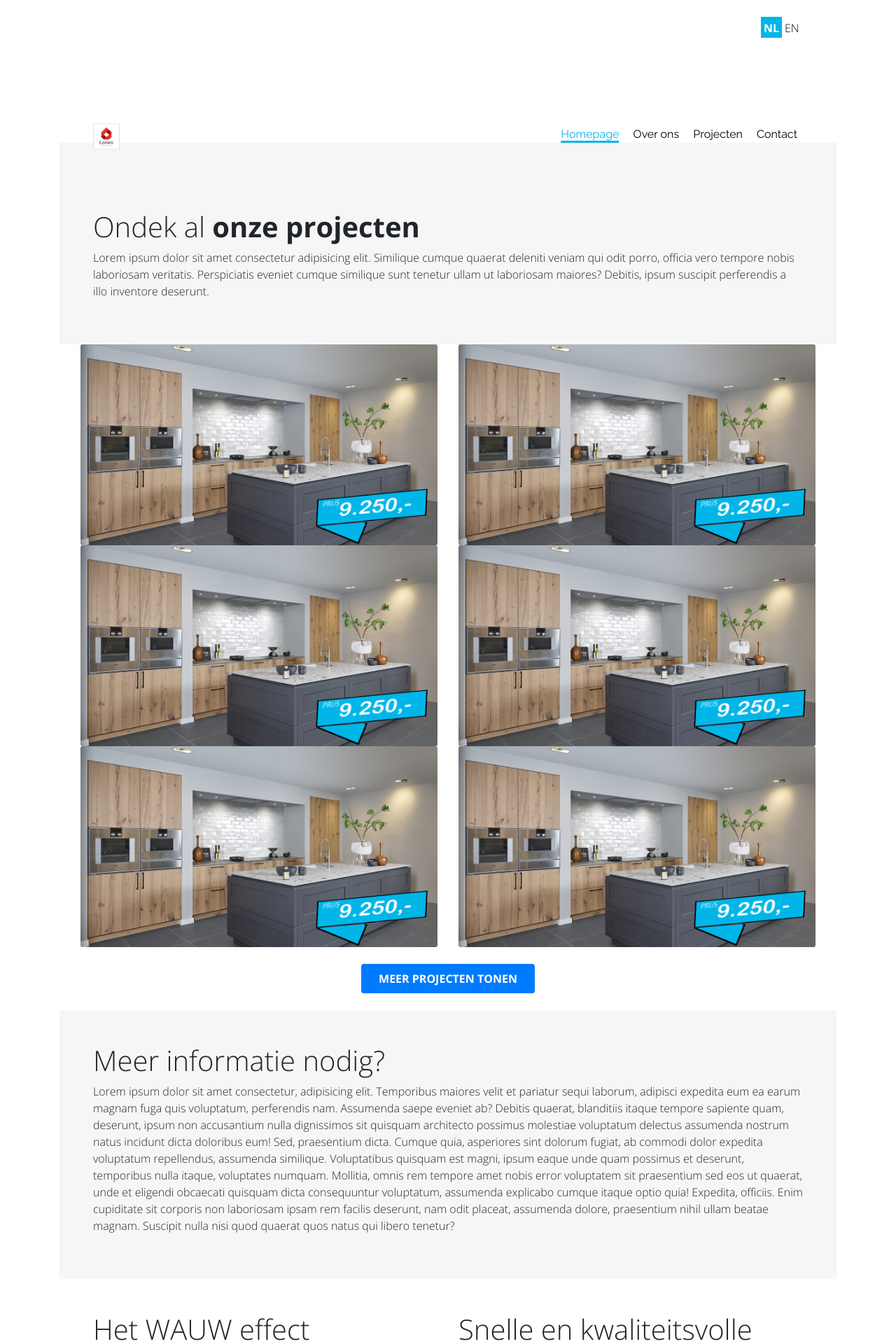
After one commit to tibomelis/Opdracht1_website, a PHP site: page /bootstrap/index-bootstrap.html in a window 1280 px wide. The commit adds this page. Shown: the top 1920 px of the page at 70% size. Run offline with PHP 8.4, Linux system fonts and the light colour scheme.

Commit message:
bootstrap implementeren

```diff
--- /dev/null
+++ b/bootstrap/index-bootstrap.html
@@ -0,0 +1,303 @@
+<!--
+    Auteur:         Tibo Melis
+    Omschrijving:   Een opdracht van MaxServ
+    Datum:          9/1/2022
+    Bestand:        De html code voor de website
+
+ -->
+
+<!DOCTYPE html>
+<html lang="nl">
+    <head>
+        <title>Lorem</title>
+        <meta charset="UTF-8">
+        <meta http-equiv="X-UA-Compatible" content="IE=edge">
+        <meta name="viewport" content="width=device-width, initial-scale=1.0">
+
+        <!-- Bootstrap stylesheets -->
+        <link rel="stylesheet" href="https://cdn.jsdelivr.net/npm/bootstrap@4.1.3/dist/css/bootstrap.min.css"
+            integrity="sha384-MCw98/SFnGE8fJT3GXwEOngsV7Zt27NXFoaoApmYm81iuXoPkFOJwJ8ERdknLPMO" crossorigin="anonymous">
+
+        <!-- Bootstrap scripts -->
+        <script src="https://code.jquery.com/jquery-3.3.1.slim.min.js"
+            integrity="sha384-q8i/X+965DzO0rT7abK41JStQIAqVgRVzpbzo5smXKp4YfRvH+8abtTE1Pi6jizo" crossorigin="anonymous"
+            defer></script>
+        <script src="https://cdn.jsdelivr.net/npm/popper.js@1.14.3/dist/umd/popper.min.js"
+            integrity="sha384-ZMP7rVo3mIykV+2+9J3UJ46jBk0WLaUAdn689aCwoqbBJiSnjAK/l8WvCWPIPm49" crossorigin="anonymous"
+            defer></script>
+        <script src="https://cdn.jsdelivr.net/npm/bootstrap@4.1.3/dist/js/bootstrap.min.js"
+            integrity="sha384-ChfqqxuZUCnJSK3+MXmPNIyE6ZbWh2IMqE241rYiqJxyMiZ6OW/JmZQ5stwEULTy" crossorigin="anonymous"
+            defer></script>
+
+        <!-- Eigen links -->
+        <link rel="stylesheet" href="./style.css">
+
+        <link rel="shortcut icon" href="./../images/lorem-logo.png">
+    </head>
+    <body class="container">
+        <!--
+            logo, menu, lang-select
+        -->
+        <div class="container-fluid pl-5 pr-5">
+            <!-- language selection -->
+            <div class="mt-4 lang-sel d-flex justify-content-end">
+                <a class="p-1 lang-sel-item selected justify-self-center" href="https://maxserv.com">
+                    <p class="mb-0">NL</p>
+                </a>
+                <div></div>
+                <a class="p-1 lang-sel-item justify-self-center" href="https://maxserv.com">
+                    <p class="mb-0">EN</p>
+                </a>
+            </div>
+            <!-- logo and menu -->
+            <header class="d-flex flex-nowrap justify-content-center header">
+                <!-- logo -->
+                <img class="align-self-end border mr-auto logo-top" src="./../images/lorem-logo.png" alt="lorem-logo">
+                <!-- menu -->
+                <div class="align-self-end">
+                    <nav>
+                        <!-- hide when larger than medium show when smaller -->
+                        <div class="d-md-none">
+                            <ul class="nav nav-pills">
+                                <li class="nav-item dropdown">
+                                    <a class="nav-link dropdown-toggle" data-toggle="dropdown" href="#" role="button" aria-haspopup="true" aria-expanded="false">Menu</a>
+                                    <div class="dropdown-menu">
+                                        <a class="dropdown-item" href="https://maxserv.com">Homepage</a>
+                                        <a class="dropdown-item" href="https://maxserv.com">Over ons</a>
+                                        <a class="dropdown-item" href="https://maxserv.com">Projecten</a>
+                                        <a class="dropdown-item" href="https://maxserv.com">Contact</a>
+                                    </div>
+                                </li>
+                            </ul>
+                        </div>
+                        <!-- show when larger than medium hide when smaller -->
+                        <div class="d-none d-md-block">
+                            <a class="m-2 menu-link selected" href="https://maxserv.com">Homepage</a>
+                            <a class="m-2 menu-link" href="https://maxserv.com">Over ons</a>
+                            <a class="m-2 menu-link" href="https://maxserv.com">Projecten</a>
+                            <a class="m-2 menu-link" href="https://maxserv.com">Contact</a>
+                        </div>
+                    </nav>
+                </div>
+            </header>
+        </div>
+        <!--
+            intro text
+        -->
+        <div class="container-fluid gray-bg p-5">
+            <h1 class="pt-5">Ondek al <span class="bold">onze projecten</span></h1>
+            <p>
+                Lorem ipsum dolor sit amet consectetur adipisicing elit. Similique cumque quaerat deleniti veniam
+                qui
+                odit
+                porro, officia vero tempore nobis laboriosam veritatis. Perspiciatis eveniet cumque similique sunt
+                tenetur
+                ullam ut laboriosam maiores? Debitis, ipsum suscipit perferendis a illo inventore deserunt.
+            </p>
+        </div>
+        <!--
+            kitchen images and more projects button
+        -->
+        <div class="container-fluid">
+            <!-- kitchen images -->
+            <div class="kitchens-container container-fluid">
+                <div class="row">
+                    <a class="col-6" href="https://maxserv.com">
+                        <img class="card-img" src="./../images/image_template.png" alt="">
+                        <div class="card-img-overlay p-0"></div>
+                    </a>
+                    <a class="col-6" href="https://maxserv.com">
+                        <img class="card-img" src="./../images/image_template.png" alt="">
+                        <div class="card-img-overlay p-0"></div>
+                    </a>
+                    <a class="col-6" href="https://maxserv.com">
+                        <img class="card-img" src="./../images/image_template.png" alt="">
+                        <div class="card-img-overlay p-0"></div>
+                    </a>
+                    <a class="col-6" href="https://maxserv.com">
+                        <img class="card-img" src="./../images/image_template.png" alt="">
+                        <div class="card-img-overlay p-0"></div>
+                    </a>
+                    <a class="col-6" href="https://maxserv.com">
+                        <img class="card-img" src="./../images/image_template.png" alt="">
+                        <div class="card-img-overlay p-0"></div>
+                    </a>
+                    <a class="col-6" href="https://maxserv.com">
+                        <img class="card-img" src="./../images/image_template.png" alt="">
+                        <div class="card-img-overlay p-0"></div>
+                    </a>
+                </div>
+            </div>
+            <!-- more projects button -->
+            <div class="d-flex justify-content-center m-4">
+                <a href="https://maxserv.com">
+                    <div class="p-2 pl-4 pr-4 bg-primary text-white btn bold">MEER PROJECTEN TONEN</div>
+                </a>
+            </div>
+        </div>
+        <!--
+            need more info?
+        -->
+        <div class="container-fluid gray-bg p-5">
+            <article>
+                <h1>Meer informatie nodig?</h1>
+                <p>
+                    Lorem ipsum dolor sit amet consectetur, adipisicing elit. Temporibus maiores velit et pariatur
+                    sequi
+                    laborum, adipisci expedita eum ea earum magnam fuga quis voluptatum, perferendis nam. Assumenda
+                    saepe
+                    eveniet ab?
+                    Debitis quaerat, blanditiis itaque tempore sapiente quam, deserunt, ipsum non accusantium nulla
+                    dignissimos sit quisquam architecto possimus molestiae voluptatum delectus assumenda nostrum
+                    natus
+                    incidunt dicta doloribus eum! Sed, praesentium dicta.
+                    Cumque quia, asperiores sint dolorum fugiat, ab commodi dolor expedita voluptatum repellendus,
+                    assumenda
+                    similique. Voluptatibus quisquam est magni, ipsum eaque unde quam possimus et deserunt,
+                    temporibus
+                    nulla
+                    itaque, voluptates numquam.
+                    Mollitia, omnis rem tempore amet nobis error voluptatem sit praesentium sed eos ut quaerat, unde
+                    et
+                    eligendi obcaecati quisquam dicta consequuntur voluptatum, assumenda explicabo cumque itaque
+                    optio
+                    quia!
+                    Expedita, officiis.
+                    Enim cupiditate sit corporis non laboriosam ipsam rem facilis deserunt, nam odit placeat,
+                    assumenda
+                    dolore, praesentium nihil ullam beatae magnam. Suscipit nulla nisi quod quaerat quos natus qui
+                    libero
+                    tenetur?
+                </p>
+            </article>
+        </div>
+        <!--
+            wow effect, fast projects, ideas for website
+        -->
+        <div class="container-fluid p-5">
+            <div class="row">
+                <!-- wow effect -->
+                <div class="col">
+                    <article>
+                        <h1>Het WAUW effect</h1>
+                        <p>
+                            Lorem ipsum dolor sit amet consectetur adipisicing elit. Blanditiis fuga enim sequi, vero
+                            molestiae,
+                            doloremque voluptatibus nemo expedita explicabo nulla deserunt at reiciendis dolore. Error
+                            placeat
+                            debitis beatae tempora maiores!
+                            Sunt assumenda aliquam maxime quisquam? Quod dolore incidunt totam nemo nesciunt doloremque
+                            cupiditate officia officiis esse, maiores quidem iure in error omnis quae ullam ea
+                            asperiores?
+                            Soluta tempore labore error.
+                        </p>
+                    </article>
+                </div>
+                <!-- fast projects -->
+                <div class="col">
+                    <article>
+                        <h1>Snelle en kwaliteitsvolle projecten</h1>
+                        <p>
+                            Lorem ipsum dolor sit amet consectetur adipisicing elit. Repudiandae voluptate hic labore
+                            neque
+                            ullam pariatur! Maiores cupiditate inventore harum, aliquam doloribus maxime reprehenderit
+                            consequatur voluptate, quas consectetur deleniti libero voluptatem.
+                            Tempore dolor velit aliquam, nihil omnis perspiciatis deleniti ad consectetur reprehenderit
+                            maiores
+                            officia unde reiciendis minima at labore ab? Facere, nostrum eos! Eum temporibus magnam,
+                            amet
+                            obcaecati repudiandae a praesentium!
+                        </p>
+                    </article>
+                    <!-- ideas -->
+                    <article>
+                        <h1>Op zoek naar ideeën voor uw website?</h1>
+                        <p>
+                            Lorem ipsum, dolor sit amet consectetur adipisicing elit. Illo facilis hic quam omnis sint,
+                            eaque ex
+                            autem nam sunt! Porro laudantium libero enim tempore aperiam aspernatur obcaecati, nulla
+                            distinctio
+                            ullam. <a href="https://maxserv.com" class="do-test-link">Doe de test</a> en ontdek alle opties.
+                        </p>
+                    </article>
+                </div>
+            </div>
+        </div>
+        <!--
+            links at bottom
+        -->
+        <div class="container-fluid gray-bg p-5">
+            <div class="container text-center mt-5">
+                <div class="row">
+                    <div class="col">
+                        <p class="bold">Inspiratie</p>
+                        <a class="text-body" href="https://maxserv.com">
+                            <p>Medium</p>
+                        </a>
+                        <a class="text-body" href="https://maxserv.com">
+                            <p>Designerdepot</p>
+                        </a>
+                        <a class="text-body" href="https://maxserv.com">
+                            <p>Portfolio</p>
+                        </a>
+                    </div>
+                    <div class="col">
+                        <p class="bold">Service</p>
+                        <a class="text-body" href="https://maxserv.com">
+                            <p>Over ons</p>
+                        </a>
+                        <a class="text-body" href="https://maxserv.com">
+                            <p>Contact</p>
+                        </a>
+                        <a class="text-body" href="https://maxserv.com">
+                            <p>Servicepunten</p>
+                        </a>
+                    </div>
+                    <div class="col">
+                        <p class="bold">Informatie</p>
+                        <a class="text-body" href="https://maxserv.com">
+                            <p>Github</p>
+                        </a>
+                        <a class="text-body" href="https://maxserv.com">
+                            <p>Atlassian</p>
+                        </a>
+                        <a class="text-body" href="https://maxserv.com">
+                            <p>Slack</p>
+                        </a>
+                    </div>
+                </div>
+            </div>
+        </div>
+        <!--
+            logo with copyright
+        -->
+        <div class="container-fluid p-5">
+            <footer class="container">
+                <div class="row">
+                    <div class="col d-flex justify-content-end align-items-center">
+                        <p>Copyright &copy; 2018</p>
+                    </div>
+                    <div class="col d-flex justify-content-center">
+                        <img class="border logo-bottom" src="./../images/lorem-logo.png" alt="lorem-logo">
+                    </div>
+                    <div class="col d-flex justify-content-start align-items-center">
+                        <p>Alle rechten voorbehouden</p>
+                    </div>
+                </div>
+                <div class="row d-flex justify-content-center">
+                    <a href="https://maxserv.com">
+                        <p>Voorwaarden</p>
+                    </a>
+                    <p>|</p>
+                    <a href="https://maxserv.com">
+                        <p>Sitemap</p>
+                    </a>
+                    <p>|</p>
+                    <a href="https://maxserv.com">
+                        <p>Afmelden</p>
+                    </a>
+                </div>
+            </footer>
+        </div>
+    </body>
+</html>
--- /dev/null
+++ b/bootstrap/style.css
@@ -0,0 +1,99 @@
+@font-face {
+    font-family: 'OpenSans-Light';
+    src: url('./../fonts/OpenSans-Light.ttf');
+}
+@font-face {
+    font-family: 'OpenSans-Bold';
+    src: url('./../fonts/OpenSans-Bold.ttf');
+}
+@font-face {
+    font-family: 'Raleway';
+    src: url('./../fonts/Raleway-Regular.ttf');
+}
+
+:root
+{
+    --blue: #00B5E8;
+    --gray: #F6F6F6;
+    --font-header: 'Raleway';
+    --font-text: 'OpenSans-Light';
+    --font-text-bold: 'OpenSans-Bold';
+}
+
+body
+{
+    font-family: var(--font-text);
+}
+
+.bold
+{
+    font-family: var(--font-text-bold);
+}
+
+.header
+{
+    position: relative;
+    height: 150px;
+}
+
+.logo-top
+{
+    height: 25%;
+    width: auto;
+    transform: translate(0, 25%);
+}
+.logo-bottom
+{
+    height: 150%;
+    width: auto;
+    transform: translate(0, -25%);
+}
+
+.menu-link {
+    color: black;
+    font-family: var(--font-header);
+}
+
+.menu-link.selected, .menu-link:hover {
+    text-decoration: none;
+    color: var(--blue);
+    border-bottom: 3px solid var(--blue);
+}
+
+.lang-sel-item {
+    color: black;
+    width: 30px;
+    height: 30px;
+}
+
+.lang-sel-item.selected, .lang-sel-item:hover {
+    color: white;
+    background-color: var(--blue);
+    font-family: var(--font-text-bold);
+    text-decoration: none;
+}
+
+.footer-links a
+{
+    color: black;
+}
+
+.footer-links
+{
+    text-align: center;
+}
+
+.do-test-link, .do-test-link:hover
+{
+    color: #f00;
+}
+
+.gray-bg
+{
+    background-color: var(--gray);
+}
+
+.kitchens-container .card-img-overlay
+{
+    width: 100%;
+}
```
Also changed, not shown: index.html (+117 -35 lines), styles/desktop.css (+44 -16 lines), styles/mobile.css (+3 -7 lines).
